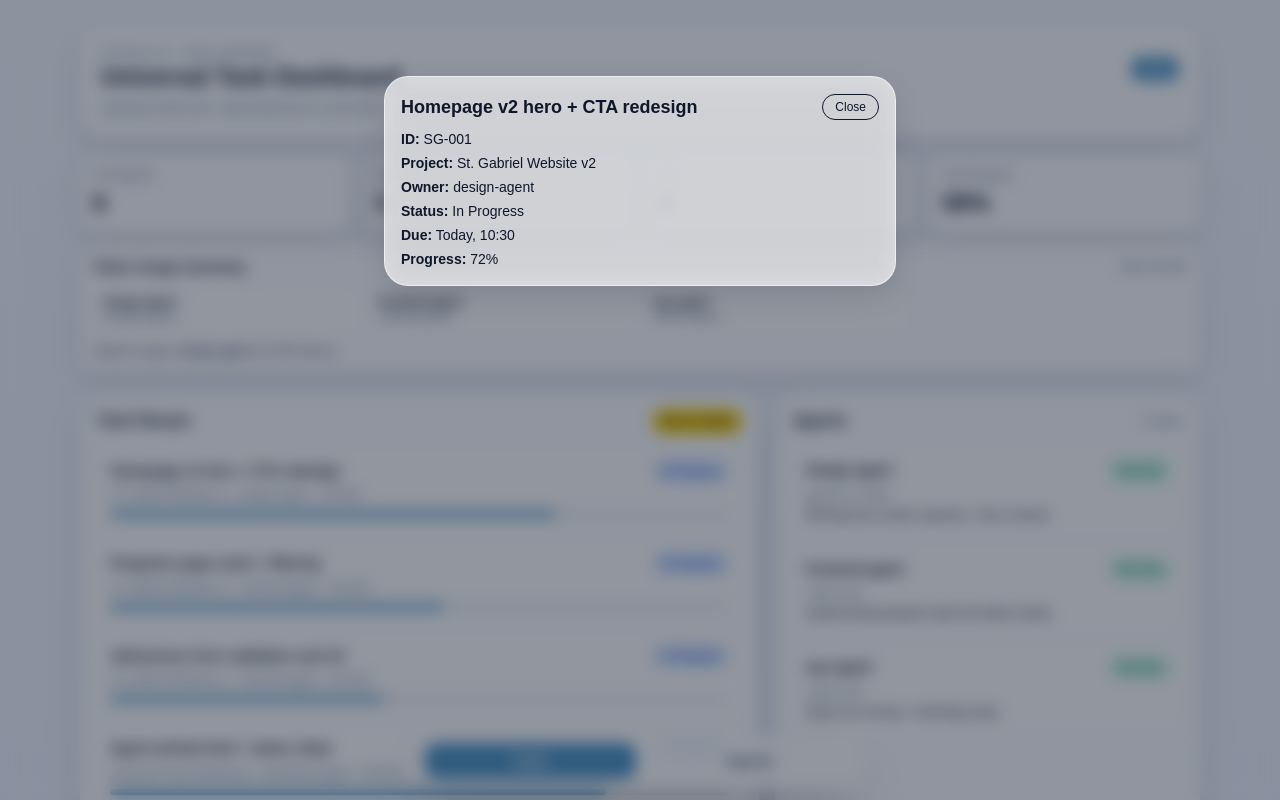
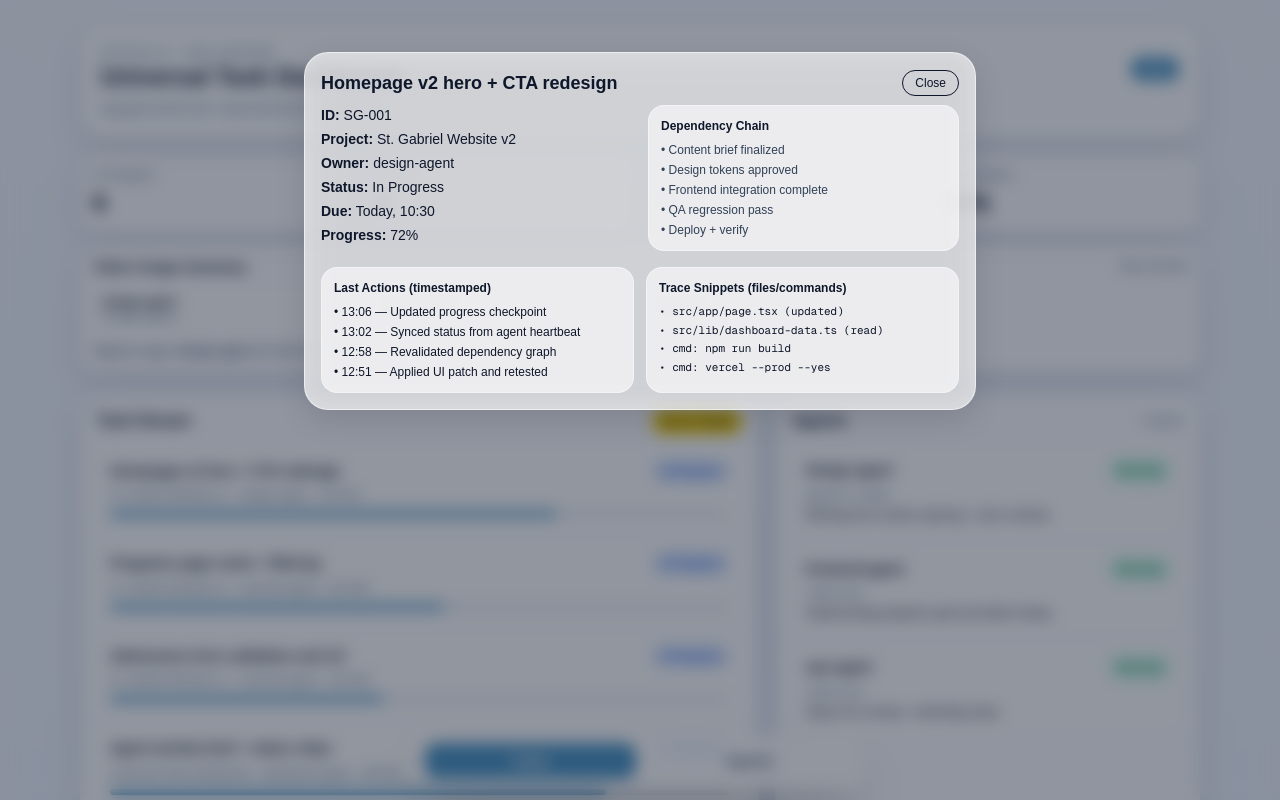
Before and after one commit to ZZYXX-CC/task-dashboard, a Next.js app: page / in a window 1280 px wide. Both pictures are taken after a click on the button 419 px from the left and 487 px from the top of the page. Shown: the top 800 px of the page. Built offline with nearby package versions, Linux system fonts and the light colour scheme; no server answers.

Commit message:
Add detailed task modal: timestamped actions, trace snippets, dependency chain

```diff
--- a/src/app/page.tsx
+++ b/src/app/page.tsx
@@ -139,12 +139,14 @@ export default function Home() {
 
       {selectedTask && (
         <div className="fixed inset-0 z-50 bg-slate-900/45 p-3 backdrop-blur-sm" onClick={() => setSelectedTask(null)}>
-          <div className="mx-auto mt-16 max-w-lg" onClick={(e) => e.stopPropagation()}>
+          <div className="mx-auto mt-10 max-w-2xl" onClick={(e) => e.stopPropagation()}>
             <div className="glass rounded-3xl border border-white/40 p-4 shadow-2xl">
               <div className="mb-2 flex items-center justify-between">
                 <h3 className="text-lg font-bold">{selectedTask.title}</h3>
                 <button className="rounded-full border px-3 py-1 text-xs" onClick={() => setSelectedTask(null)}>Close</button>
               </div>
+
+              <div className="grid gap-4 md:grid-cols-2">
                 <div className="space-y-1 text-sm">
                   <p><b>ID:</b> {selectedTask.id}</p>
                   <p><b>Project:</b> {selectedTask.project}</p>
@@ -153,6 +155,40 @@ export default function Home() {
                   <p><b>Due:</b> {selectedTask.due}</p>
                   <p><b>Progress:</b> {selectedTask.progress}%</p>
                   {selectedTask.blockers ? <p><b>Blocker:</b> {selectedTask.blockers}</p> : null}
+                </div>
+
+                <div className="rounded-2xl border border-white/40 bg-white/60 p-3 text-xs dark:bg-slate-900/40">
+                  <p className="mb-2 font-bold">Dependency Chain</p>
+                  <ul className="space-y-1 text-slate-700 dark:text-slate-300">
+                    <li>• Content brief finalized</li>
+                    <li>• Design tokens approved</li>
+                    <li>• Frontend integration complete</li>
+                    <li>• QA regression pass</li>
+                    <li>• Deploy + verify</li>
+                  </ul>
+                </div>
+              </div>
+
+              <div className="mt-4 grid gap-3 md:grid-cols-2">
+                <div className="rounded-2xl border border-white/40 bg-white/60 p-3 text-xs dark:bg-slate-900/40">
+                  <p className="mb-2 font-bold">Last Actions (timestamped)</p>
+                  <ul className="space-y-1">
+                    <li>• 13:06 — Updated progress checkpoint</li>
+                    <li>• 13:02 — Synced status from agent heartbeat</li>
+                    <li>• 12:58 — Revalidated dependency graph</li>
+                    <li>• 12:51 — Applied UI patch and retested</li>
+                  </ul>
+                </div>
+
+                <div className="rounded-2xl border border-white/40 bg-white/60 p-3 text-xs dark:bg-slate-900/40">
+                  <p className="mb-2 font-bold">Trace Snippets (files/commands)</p>
+                  <ul className="space-y-1 font-mono text-[11px]">
+                    <li>• src/app/page.tsx (updated)</li>
+                    <li>• src/lib/dashboard-data.ts (read)</li>
+                    <li>• cmd: npm run build</li>
+                    <li>• cmd: vercel --prod --yes</li>
+                  </ul>
+                </div>
               </div>
             </div>
           </div>
```
Lines whose indentation alone changed are shown as unchanged.
